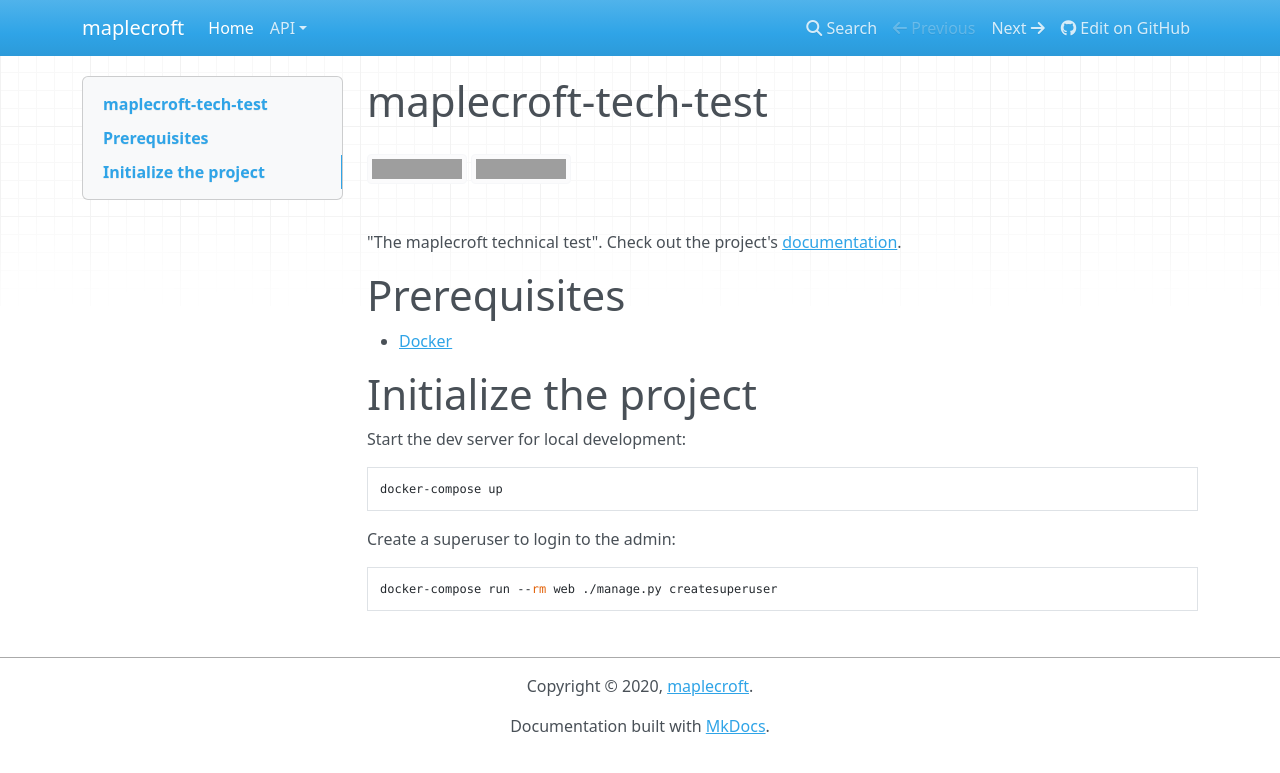
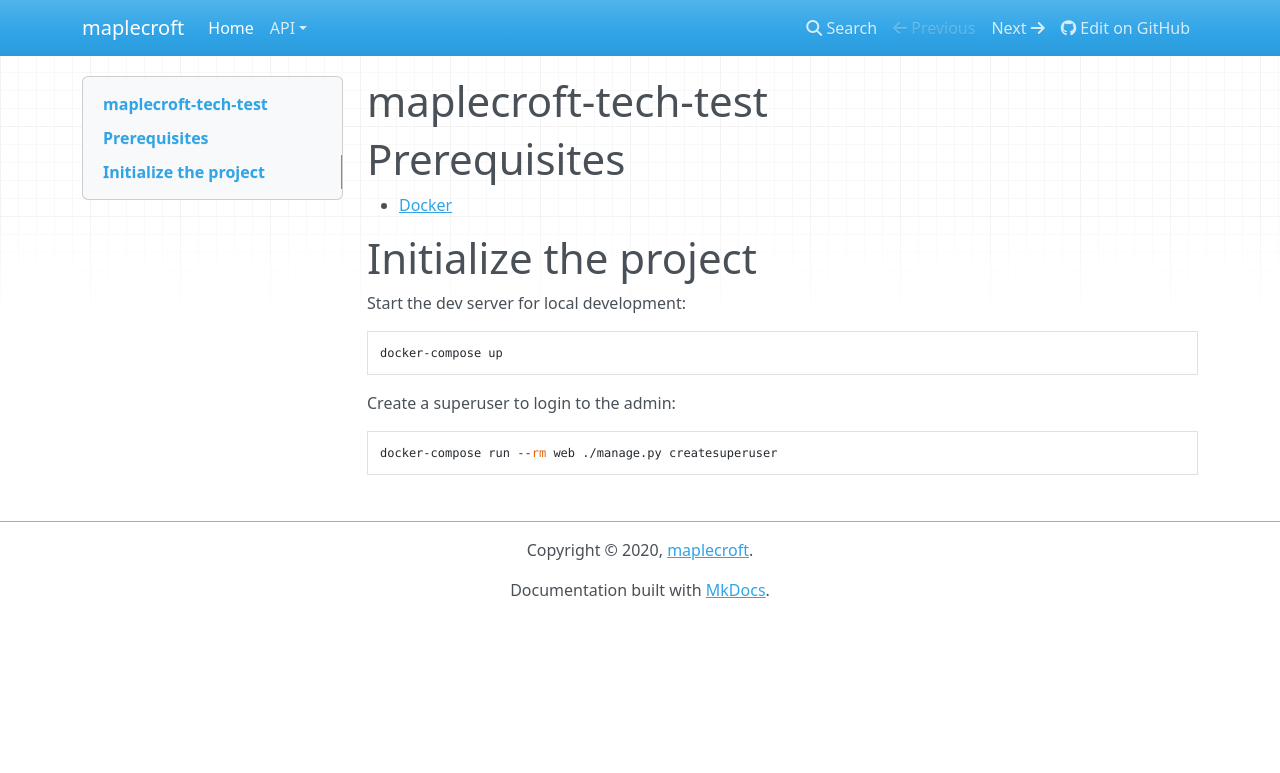
Before and after one commit to mikenotfound/maplecroft-tech-test, an MkDocs documentation site: the page built from docs/index.md, in a window 1280 px wide. Shown: the top 773 px of the page. Built offline with MkDocs 1.6.1, drawn with Linux system fonts in a browser that asks for light colours; nearby versions of some CDN libraries; grey boxes are pictures that could not be loaded.

Commit message:
remove any ref to github

```diff
--- a/docs/index.md
+++ b/docs/index.md
@@ -1,9 +1,5 @@
 # maplecroft-tech-test
 
-[![Build Status](https://travis-ci.org/maplecroft/maplecroft-tech-test.svg?branch=master)](https://travis-ci.org/maplecroft/maplecroft-tech-test)
-[![Built with](https://img.shields.io/badge/Built_with-Cookiecutter_Django_Rest-F7B633.svg)](https://github.com/agconti/cookiecutter-django-rest)
-
-"The maplecroft technical test". Check out the project's [documentation](http://maplecroft.github.io/maplecroft-tech-test/).
 
 # Prerequisites
 
```
